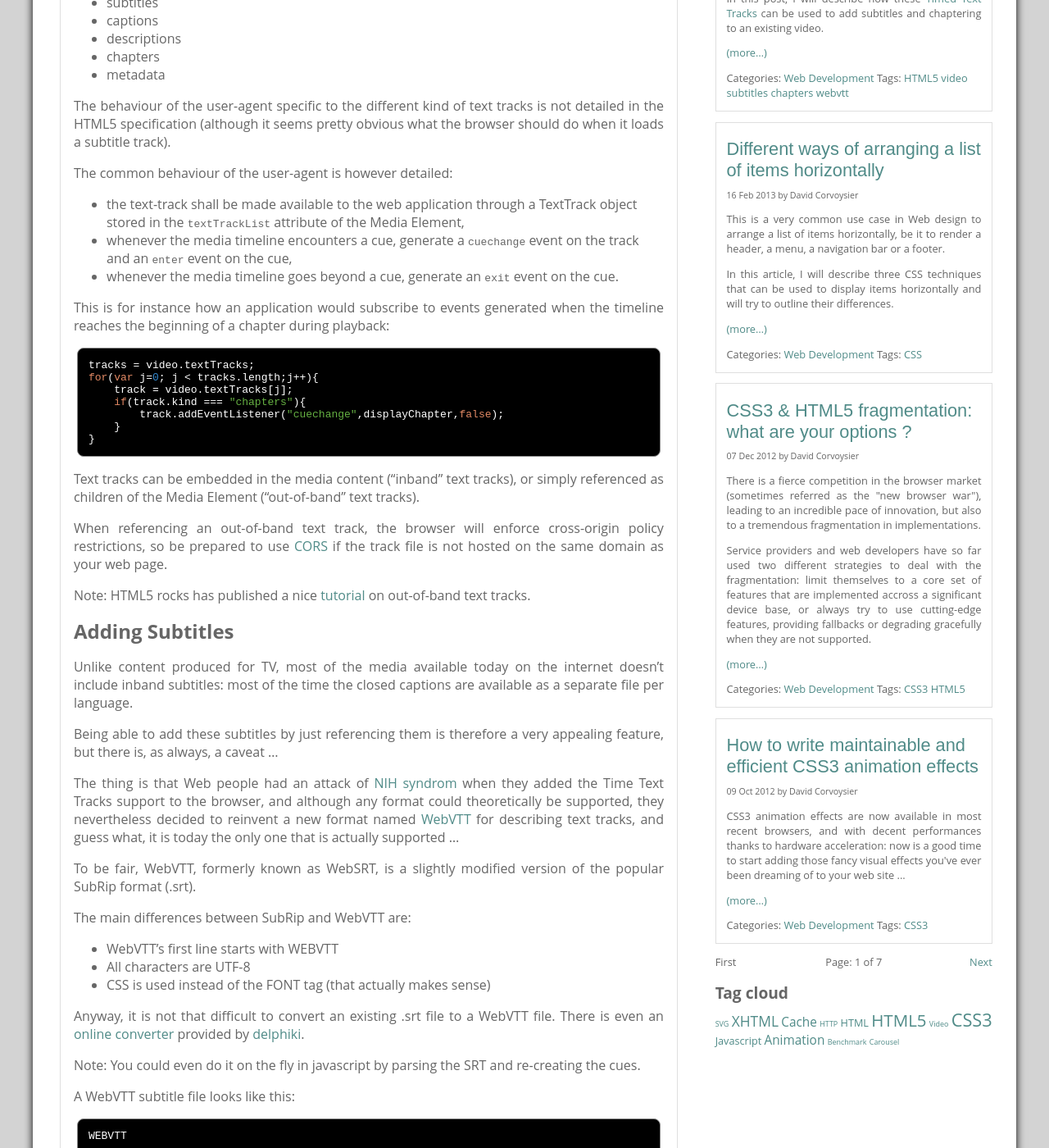
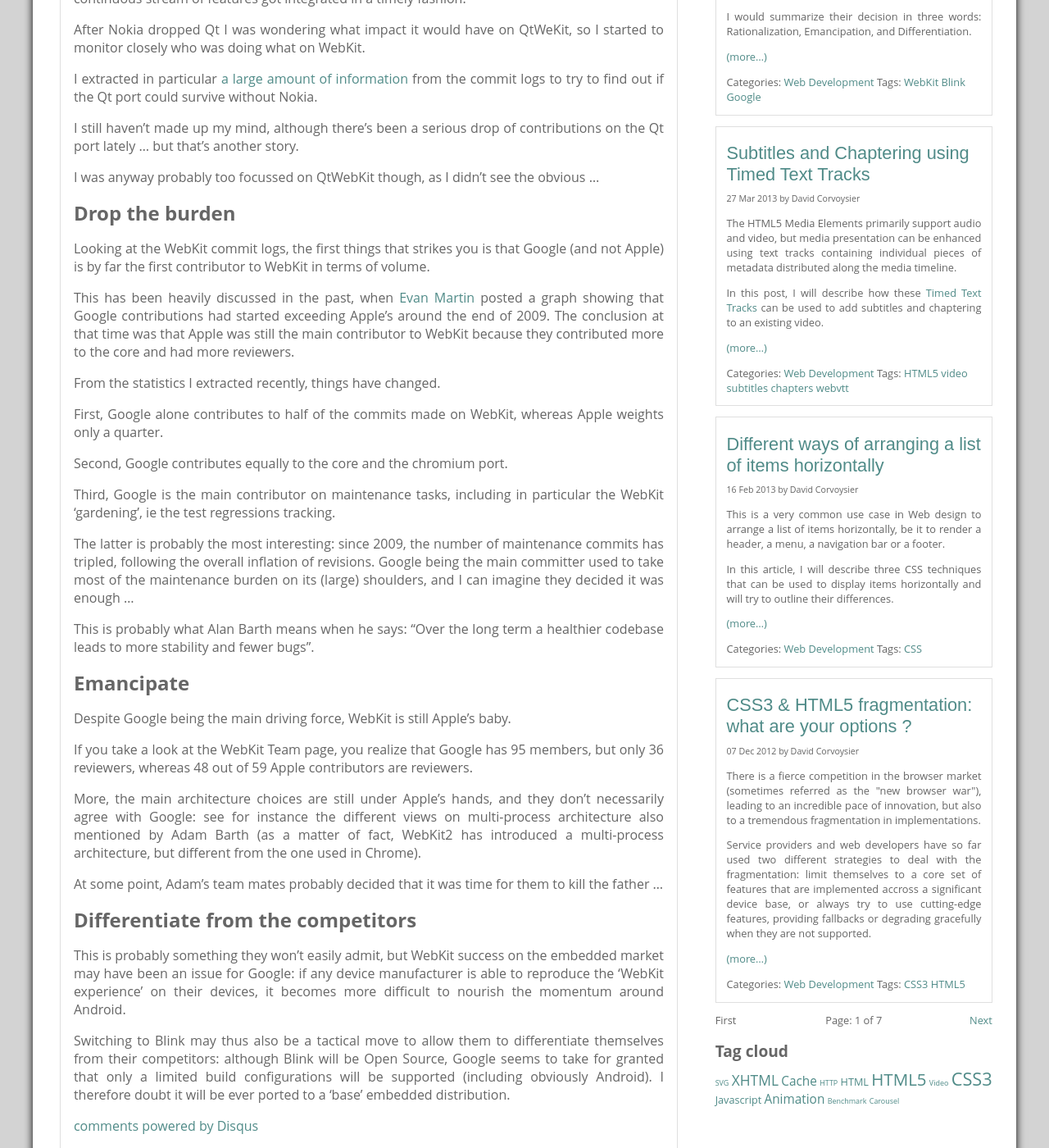
Before and after one commit to mgcrea/benchmark-kaizoumark, a Jekyll site: the page built from index.html, in a window 1280 px wide and 1400 px high, scrolled down 501 px. Shown: the whole window at 82% size. Built offline with Jekyll 4.4.1, drawn with Linux system fonts in a browser that asks for light colours; the list of posts is cut into pages by our own code; comment, search, counter and statistics services are not loaded; some of the changed text lies outside the part shown.

Commit message:
First version of webkit post

```diff
--- a/_posts/2013-04-03-why-google-drops-webkit.md
+++ b/_posts/2013-04-03-why-google-drops-webkit.md
@@ -1,6 +1,6 @@
 ---
 layout: post
-title: 'Why Google Drops WebKit'
+title: 'Why Google Dropped WebKit'
 categories:
 - Web Development
 tags:
@@ -8,24 +8,58 @@ tags:
 - Blink
 - Google
 type: post
-published: false
+published: true
 ---
 Google announced yesterday in a [short post](http://blog.chromium.org/2013/04/blink-rendering-engine-for-chromium.html) on the Chromium Blog that they were dropping WebKit for Blink, a new rendering engine.
 
 I was at first taken aback by the announcement, but after a moment of recollection, I realized that I should have seen it coming ...
+
+I would summarize their decision in three words: Rationalization, Emancipation, and Differentiation.
+
 <!--more-->
-
-## Drop the burden
 
 I have been working with WebKit for quite a while now, mainly integrating the smaller ports (Qt, GTK, EFL) on embedded targets for my employer.
 
 One of my main concern has always been to make sure that the port I was basing a product on was not a dead-end, ie that there was a big enough community backing it to make sure that the continuous stream of features got integrated in a timely fashion.
 
-After Nokia dropped Qt I started to monitor closely who was doing what on WebKit to check what impact it would have on QtWebKit.
+After Nokia dropped Qt I was wondering what impact it would have on QtWeKit, so I started to monitor closely who was doing what on WebKit.
 
-I started in particular to extract statistics from the commit logs, and soon realized that Google was by far the first contributor to WebKit.
+I extracted in particular [a large amount of information](/tools/webkit-who) from the commit logs to try to find out if the Qt port could survive without Nokia.
 
-....
+I still haven't made up my mind, although there's been a serious drop of contributions on the Qt port lately … but that's another story.
 
+I was anyway probably too focussed on QtWebKit though, as I didn't see the obvious ...
 
-## Differentiate form the competitors
+## Drop the burden
+
+Looking at the WebKit commit logs, the first things that strikes you is that Google (and not Apple) is by far the first contributor to WebKit in terms of volume.
+
+This has been heavily discussed in the past, when [Evan Martin](http://neugierig.org/software/chromium/notes/2010/02/webkit-commits.html) posted a graph showing that Google contributions had started exceeding Apple's around the end of 2009. The conclusion at that time was that Apple was still the main contributor to WebKit because they contributed more to the core and had more reviewers.
+
+From the statistics I extracted recently, things have changed.
+
+First, Google alone contributes to half of the commits made on WebKit, whereas Apple weights only a quarter.
+
+Second, Google contributes equally to the core and the chromium port.
+
+Third, Google is the main contributor on maintenance tasks, including in particular the WebKit 'gardening', ie the test regressions tracking.
+
+The latter is probably the most interesting: since 2009, the number of maintenance commits has tripled, following the overall inflation of revisions. Google being the main committer used to take most of the maintenance burden on its (large) shoulders, and I can imagine they decided it was enough ...
+
+This is probably what Alan Barth means when he says: "Over the long term a healthier codebase leads to more stability and fewer bugs".
+
+## Emancipate
+
+Despite Google being the main driving force, WebKit is still Apple's baby.
+
+If you take a look at the WebKit Team page, you realize that Google has 95 members, but only 36 reviewers, whereas 48 out of 59 Apple contributors are reviewers.
+
+More, the main architecture choices are still under Apple's hands, and they don't necessarily agree with Google: see for instance the different views on multi-process architecture also mentioned by Adam Barth (as a matter of fact, WebKit2 has introduced a multi-process architecture, but different from the one used in Chrome).
+
+At some point, Adam's team mates probably decided that it was time for them to kill the father …
+
+## Differentiate from the competitors
+
+This is probably something they won't easily admit, but WebKit success on the embedded market may have been an issue for Google: if any device manufacturer is able to reproduce the 'WebKit experience' on their devices, it becomes more difficult to nourish the momentum around Android.
+
+Switching to Blink may thus also be a tactical move to allow them to differentiate themselves from their competitors: although Blink will be Open Source, Google seems to take for granted that only a limited build configurations will be supported (including obviously Android). I therefore doubt it will be ever ported to a 'base' embedded distribution.
```
